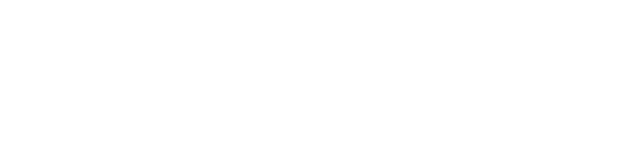
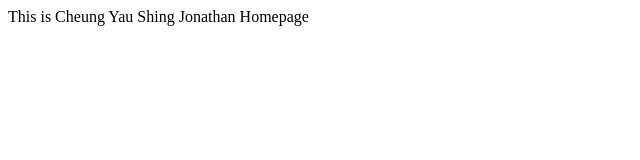
Before and after one commit to YScheung/yscheung.github.io, a plain HTML site: page index.html in a window 1280 px wide. Shown: the whole page, without its empty margins (0-640 px from the left). Drawn offline with Linux system fonts and the light colour scheme.

Commit message:
Update index.html

```diff
--- a/index.html
+++ b/index.html
@@ -1 +1,4 @@
 <!DOCTYPE html><html lang="en-us">
+
+
+This is Cheung Yau Shing Jonathan Homepage
```
